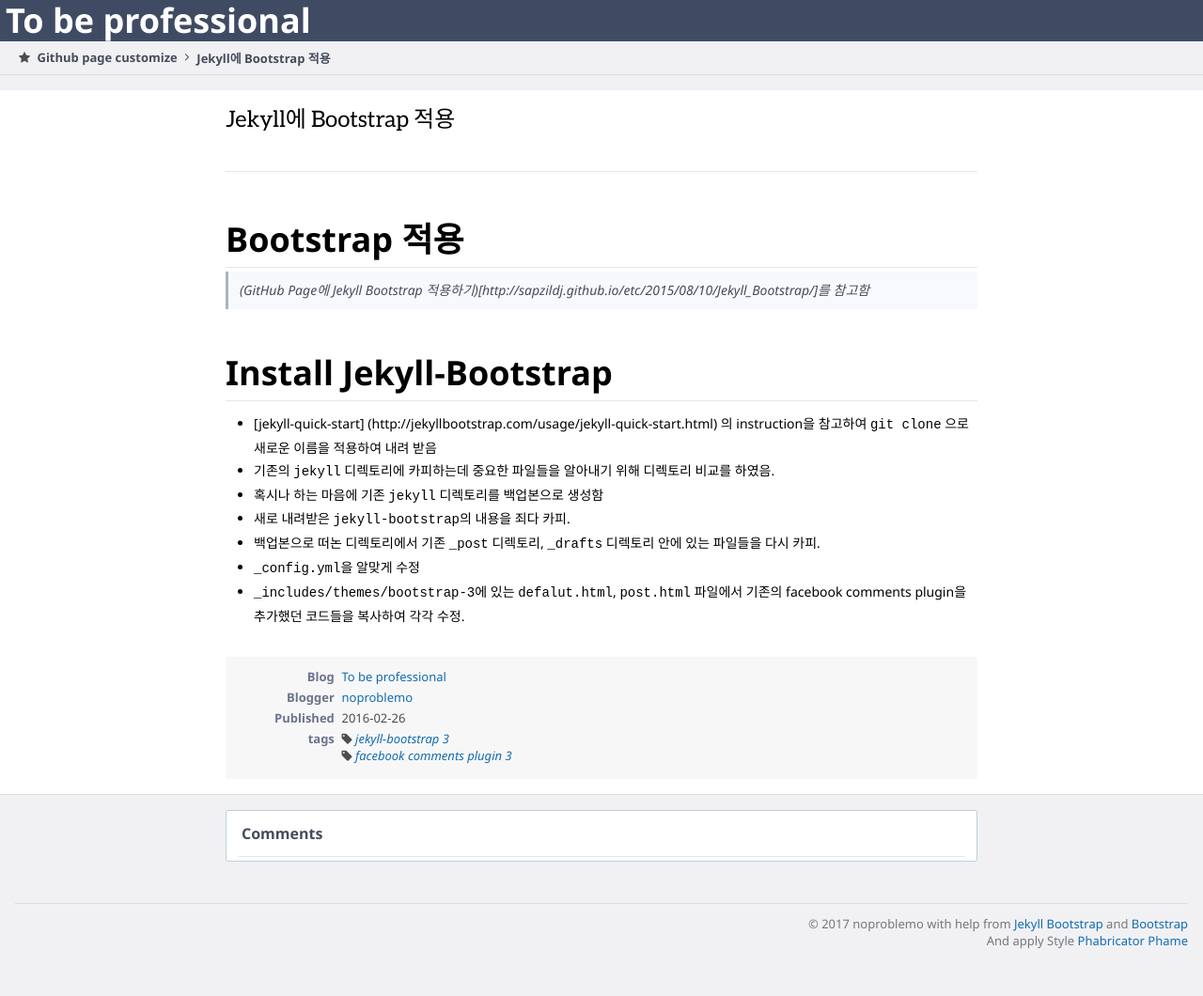
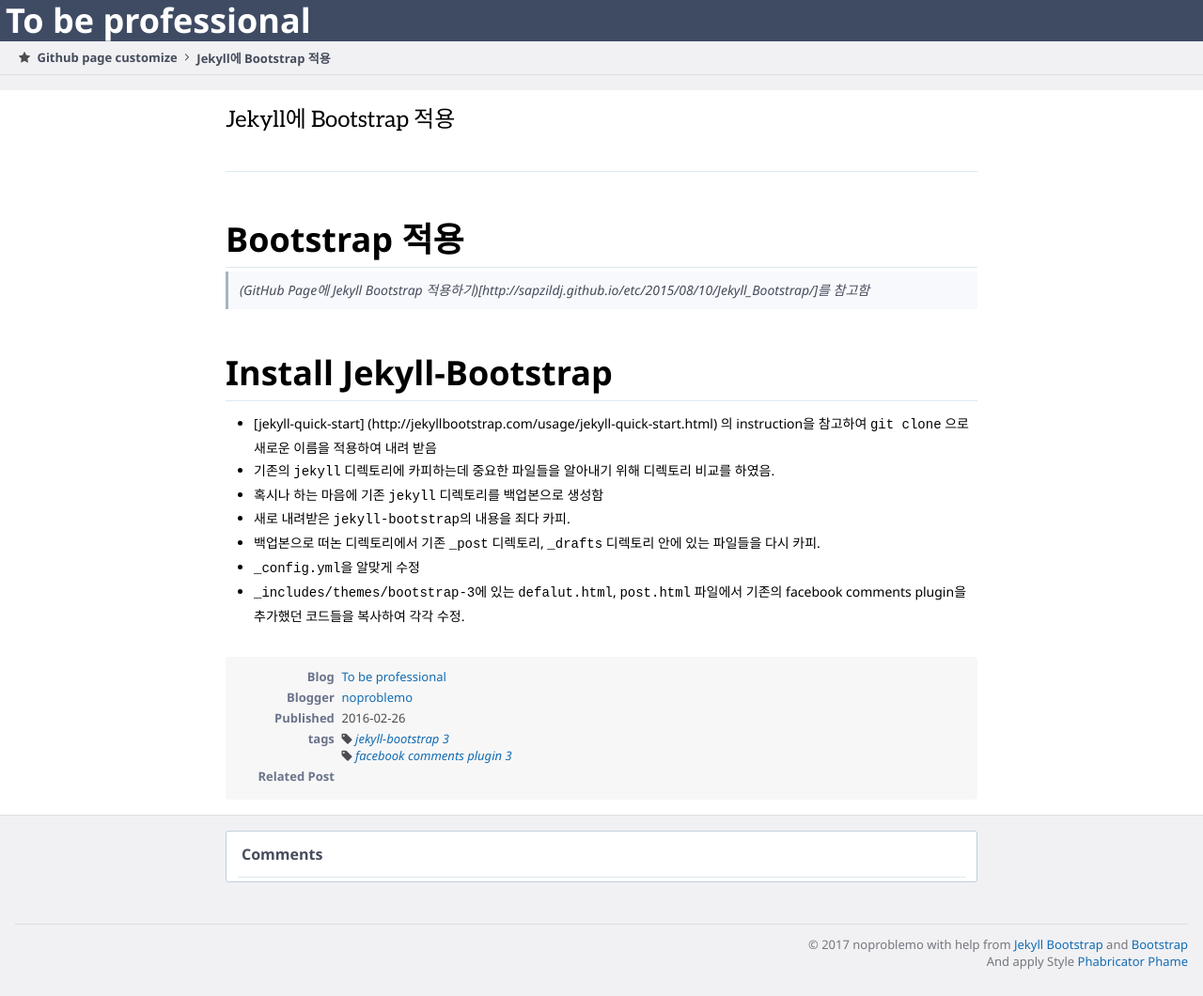
Before and after one commit to noproblemo/noproblemo.github.io, a Jekyll site: the page built from _posts/2016-02-26-Applying-BootStrap.md, in a window 1280 px wide. Shown: the whole page at 94% size. Built offline with Jekyll 4.4.1, drawn with Linux system fonts in a browser that asks for light colours; nearby versions of some CDN libraries; before the commit the page ends 1038 px from its top, so only the background shows below that.

Commit message:
update test

```diff
--- a/_includes/themes/bootstrap-3/post.html
+++ b/_includes/themes/bootstrap-3/post.html
@@ -41,6 +41,12 @@
                         {% unless page.tags == empty %}
                         <dt class="phui-property-list-key">tags </dt>
                         <dd class="phui-property-list-value"><em>{% assign tags_list = page.tags %} {% include JB/tags_list %}</em> </dd>
+                        <dt class='phui-property-list-key'>Related Post</dt>
+                        {% for tag in tags_list %}
+                        {% for post in site.tags.tag %}
+                        <dd class='phui-property-list-value'>{{ post.title }}</dd>
+                        {% endfor %}
+                        {% endfor %}
                         {% endunless %}
                     </dl>
                 </div>
```
